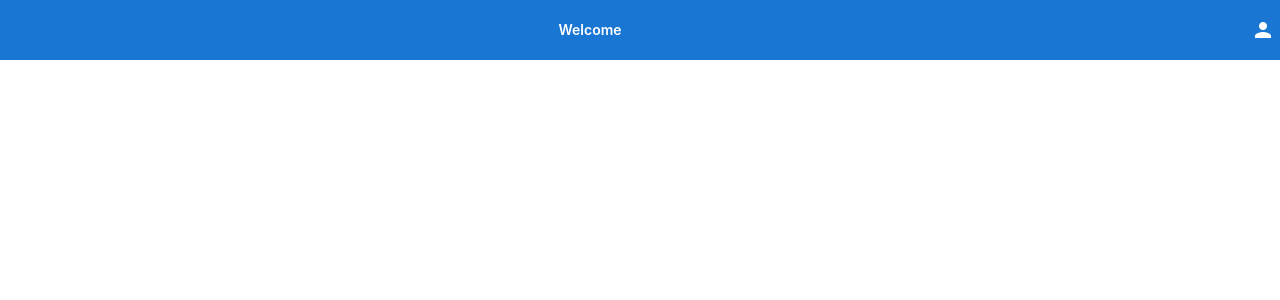
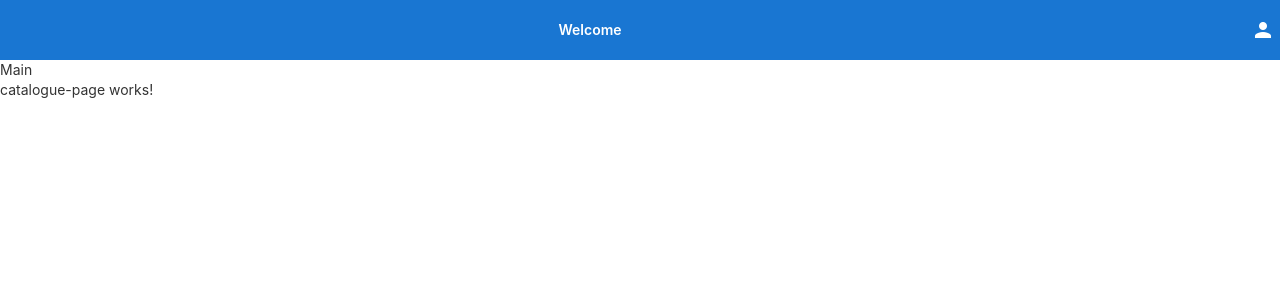
Before and after one commit to shooterbot/RSOI, an Angular app in the folder frontend/: page /home in a window 1280 px wide. Shown: the top 300 px of the page. Built offline with nearby package versions, Linux system fonts and the light colour scheme.

Commit message:
Fixed topbar

```diff
--- a/frontend/angular.json
+++ b/frontend/angular.json
@@ -99,5 +99,8 @@
         }
       }
     }
+  },
+  "cli": {
+    "analytics": false
   }
 }
--- a/frontend/src/app/app.component.css
+++ b/frontend/src/app/app.component.css
@@ -1,3 +1,9 @@
+:host{
+  width: 100%;
+  height: 100%;
+  display: block;
+}
+
 .outlet {
   min-width: 35rem;
   width: 100%;
--- a/frontend/src/app/components/topbar/topbar.component.css
+++ b/frontend/src/app/components/topbar/topbar.component.css
@@ -1,13 +1,19 @@
+:host{
+  width: 100%;
+  height: 60px;
+  display: block;
+}
+
 .spacer {
   flex: 1;
 }
 
 .topbar {
-  position: absolute;
   top: 0;
   left: 0;
   right: 0;
-  height: 60px;
+  height: 100%;
+  width: 100%;
   display: flex;
   align-items: center;
   background-color: #1976d2;
```
